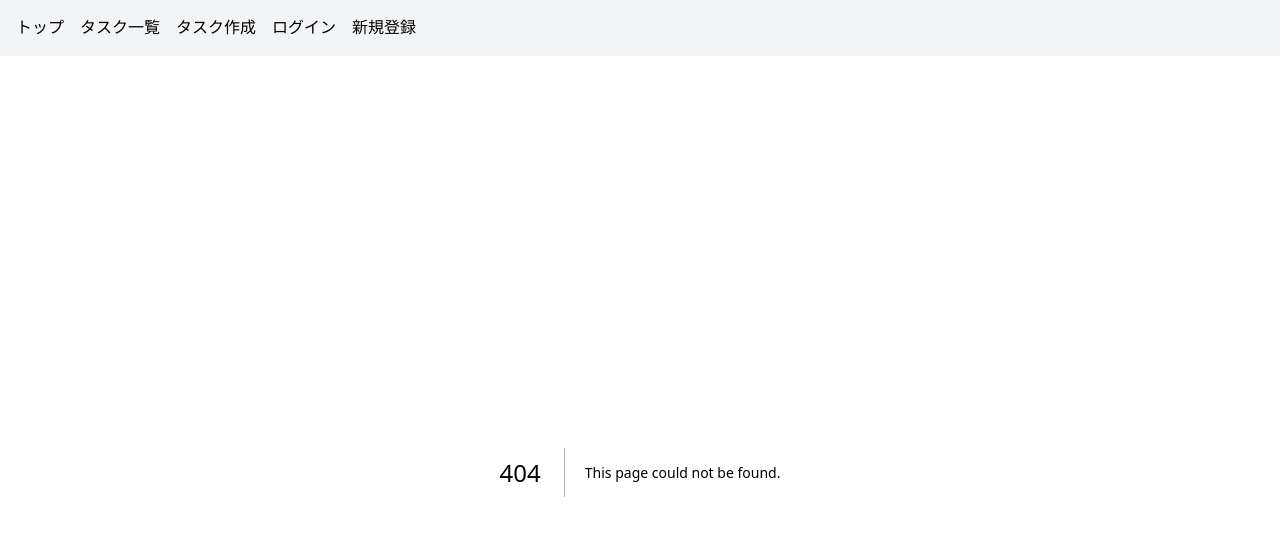
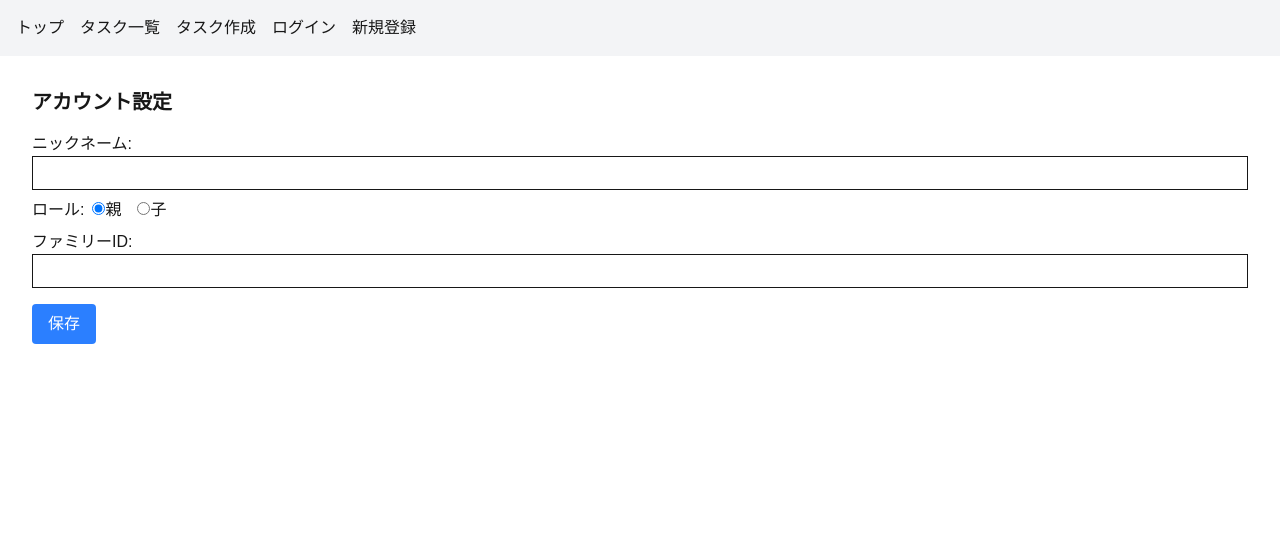
Before and after one commit to khosokawa0716/dekita-calendar, a Next.js app: page /setting in a window 1280 px wide. Before the commit this address had no page. Shown: the top 536 px of the page. Built offline with nearby package versions, Linux system fonts and the light colour scheme; no server answers.

Commit message:
feat: ユーザー情報編集画面の作成

```diff
--- /dev/null
+++ b/src/app/setting/page.tsx
@@ -0,0 +1,88 @@
+'use client'
+
+import { useUserInfo } from '@/hooks/useUserInfo'
+import { db } from '@/lib/firebase'
+import { doc, updateDoc } from 'firebase/firestore'
+import { useState, useEffect, use } from 'react'
+
+export default function SettingsPage() {
+  const { userInfo } = useUserInfo()
+  console.log('userInfo:', userInfo)
+  console.log('userInfo?.role:', userInfo?.role)
+  const [name, setName] = useState(userInfo?.displayName ?? '')
+  const [role, setRole] = useState<'parent' | 'child'>(
+    userInfo?.role ?? 'parent'
+  )
+  const [familyId, setFamilyId] = useState(userInfo?.familyId ?? '')
+
+  const handleSubmit = async () => {
+    if (!userInfo) return
+    const userRef = doc(db, 'users', userInfo.id)
+    await updateDoc(userRef, { name, role, familyId })
+    alert('設定を保存しました')
+    // router.refresh() など必要に応じて
+  }
+
+  useEffect(() => {
+    if (userInfo) {
+      setName(userInfo.displayName)
+      setRole(userInfo.role)
+      setFamilyId(userInfo.familyId)
+    }
+  }, [userInfo])
+
+  return (
+    <main className="p-4">
+      <h1 className="text-xl font-bold mb-4">アカウント設定</h1>
+
+      <label className="block mb-2">
+        ニックネーム:
+        <input
+          type="text"
+          value={name}
+          onChange={(e) => setName(e.target.value)}
+          className="border px-2 py-1 w-full"
+        />
+      </label>
+
+      <div className="mb-2">
+        ロール:
+        <label className="ml-2">
+          <input
+            type="radio"
+            value="parent"
+            checked={role === 'parent'}
+            onChange={() => setRole('parent')}
+          />
+          親
+        </label>
+        <label className="ml-4">
+          <input
+            type="radio"
+            value="child"
+            checked={role === 'child'}
+            onChange={() => setRole('child')}
+          />
+          子
+        </label>
+      </div>
+
+      <label className="block mb-4">
+        ファミリーID:
+        <input
+          type="text"
+          value={familyId}
+          onChange={(e) => setFamilyId(e.target.value)}
+          className="border px-2 py-1 w-full"
+        />
+      </label>
+
+      <button
+        onClick={handleSubmit}
+        className="bg-blue-500 text-white px-4 py-2 rounded hover:bg-blue-600"
+      >
+        保存
+      </button>
+    </main>
+  )
+}
```
Also changed, not shown: 1 other file (tests, documents, lock files or other folders).
